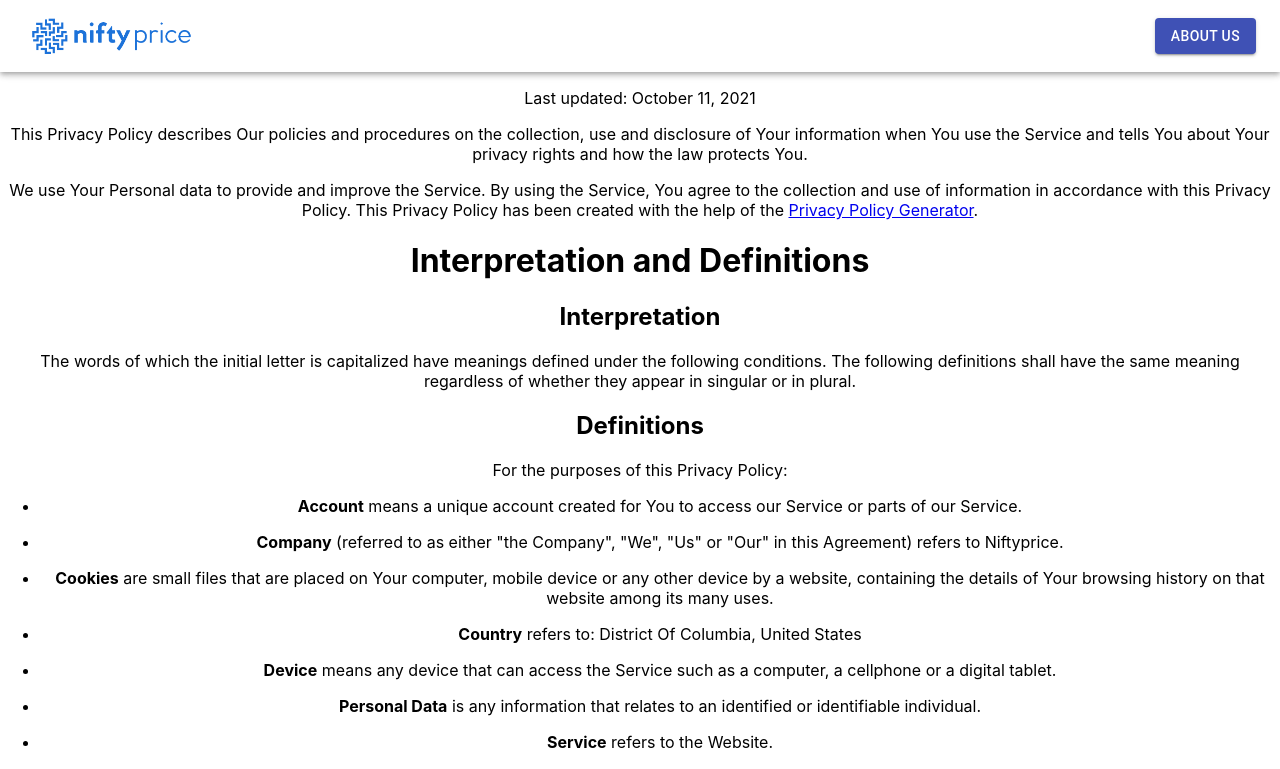
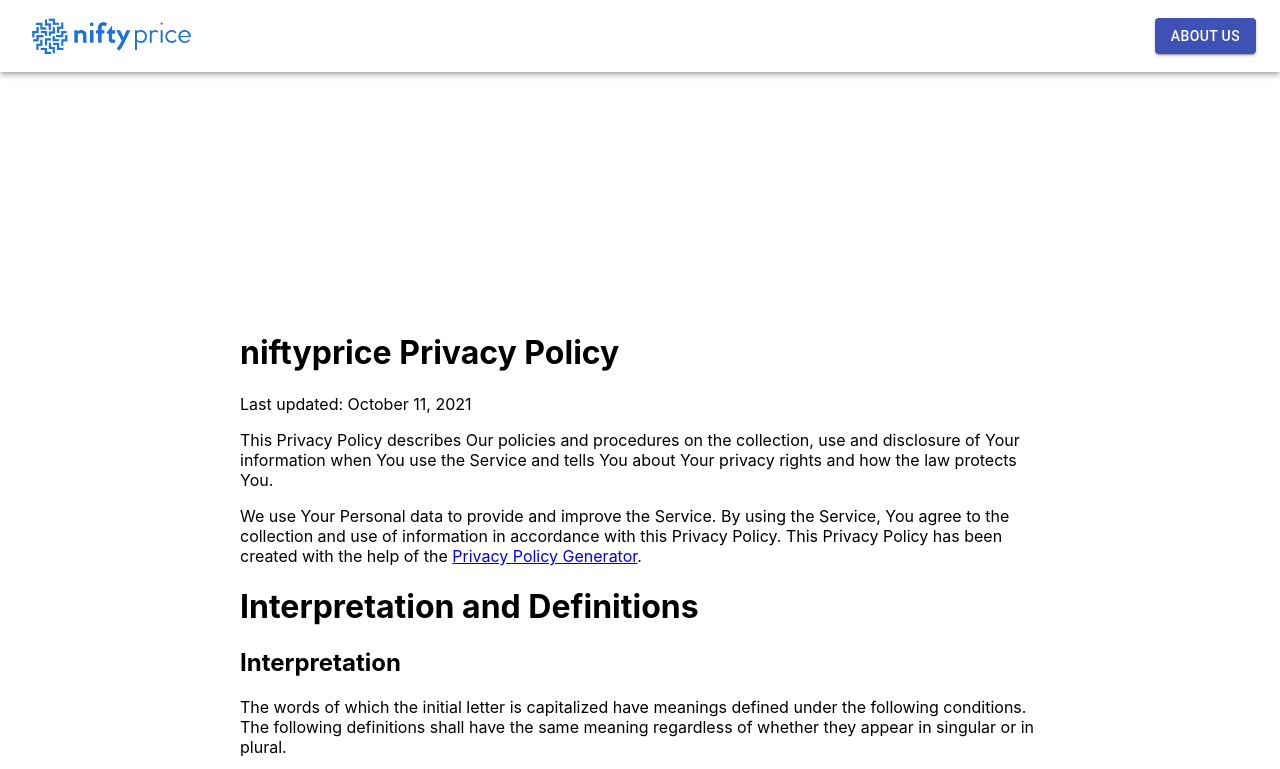
Before and after one commit to wcshapiro/niftyprice-client, a React (Create React App) app: page /privacy in a window 1280 px wide. Shown: the top 769 px of the page. Built offline with nearby package versions, Linux system fonts and the light colour scheme.

Commit message:
privacy format 2

```diff
--- a/src/Privacy.js
+++ b/src/Privacy.js
@@ -1,10 +1,11 @@
 import React from "react";
-import "./App.css";
+import "./Privacy.css";
 
 function Privacy() {
   return (
     <>
       <div id="privacy-container">
+        <h1>niftyprice Privacy Policy</h1>
         <p>Last updated: October 11, 2021</p>
         <p>
           This Privacy Policy describes Our policies and procedures on the
```
